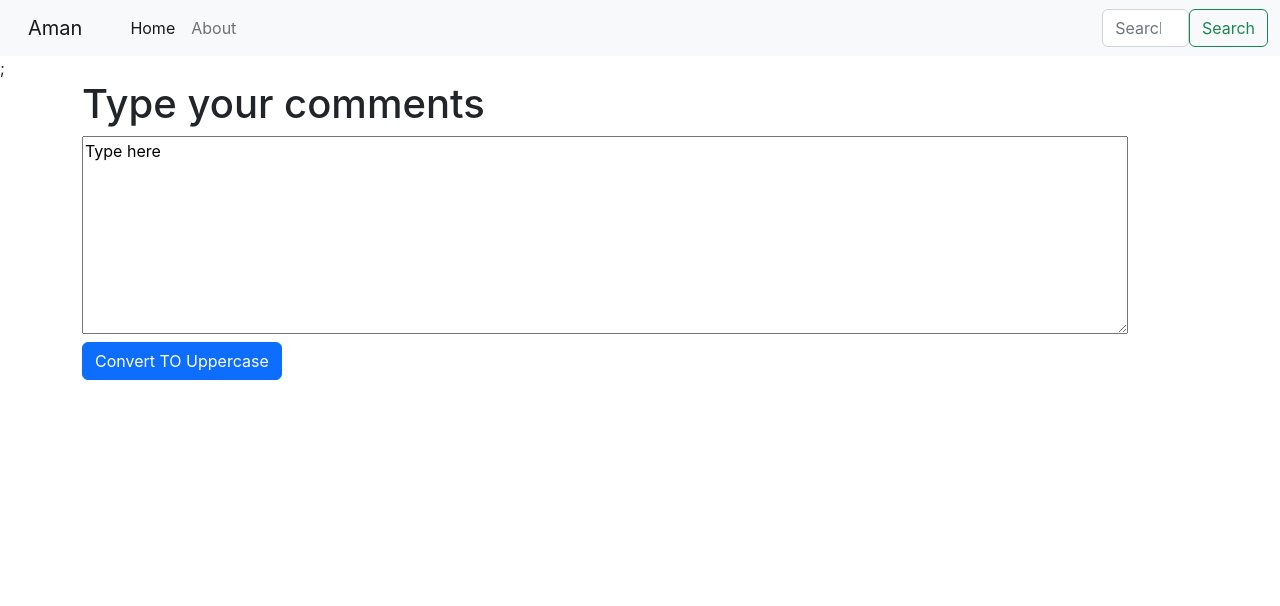
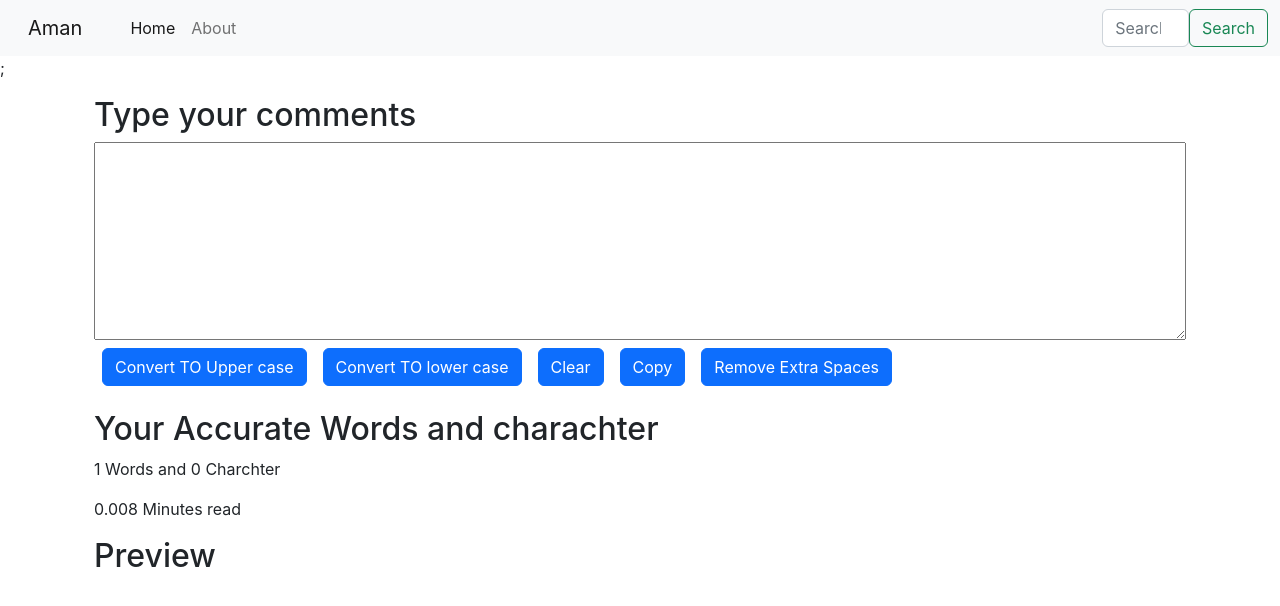
Before and after one commit to Aman9392/React_leraning, a React (Create React App) app: page / in a window 1280 px wide. Shown: the top 606 px of the page. Built offline with nearby package versions, Linux system fonts and the light colour scheme.

Commit message:
Design a Dark theme page

```diff
--- a/src/App.js
+++ b/src/App.js
@@ -1,4 +1,5 @@
 import './App.css';
+// import About from './componentes/About';
 import Navbar from'./componentes/Navbar'
 import State from'./componentes/State';
 function App() {
@@ -8,6 +9,8 @@ function App() {
       <div className="container">
       <State heading="Type your comments"/>
       </div>
+      {/* <About/> */}
+
     </>
   );
 }
--- a/src/componentes/State.js
+++ b/src/componentes/State.js
@@ -2,27 +2,54 @@ import React, { useState } from 'react'
 
 
 export default function State(props) {
-  const handle = () =>{
-    // console.log("buttuan was clicked:" + state);
+  const handleup = () => {
     let newstate = state.toUpperCase();
     setState(newstate);
   }
-  const handleonchanged = (event)=>{
-    // console.log("on changed");
+  const handlelo = () => {
+    let newstate = state.toLowerCase();
+    setState(newstate);
+  }
+  const handleclear = () => {
+    let newstate = '';
+    setState(newstate);
+  }
+  const handlecopy = () =>{
+    var text = document.getElementById('block');
+    text.select();
+    navigator.clipboard.writeText(text.value);
+  }
+  const handleExtraSpaces = () =>{
+    let newText = state.split(/[ ]+/);
+    setState(newText.join(" "))
+  }
+  const handleonchanged = (event) => {
     setState(event.target.value);
   }
-  const [state, setState] = useState('Type here');
+  const [state, setState] = useState('');
   //state = 'new text' this is wrong way
   //setState("who is Aman"); this is write way
   return (
     <>
-      <div>
-        <h1>{props.heading}</h1>
+      <div className='container my-3'>
+        <h2>{props.heading}</h2>
         <div className="text">
-          <textarea className="area" id="block" value={state} onChange={handleonchanged} cols="100" rows="8"></textarea>
+          <textarea className="area" id="block" value={state} onChange={handleonchanged} cols="150" rows="8"></textarea>
         </div>
-        <button className=" my-2 btn btn-primary" onClick={handle}>Convert TO Uppercase</button>
+        <button className=" my-2 btn btn-primary mx-2" onClick={handleup}>Convert TO Upper case</button>
+        <button className=" my-2 btn btn-primary mx-2" onClick={handlelo}>Convert TO lower case</button>
+        <button className=" my-2 btn btn-primary mx-2" onClick={handleclear}>Clear</button>
+        <button className=" my-2 btn btn-primary mx-2" onClick={handlecopy}>Copy</button>
+        <button className=" my-2 btn btn-primary mx-2" onClick={handleExtraSpaces}>Remove Extra Spaces</button>
       </div>
+      <div className="container">
+        <h2>Your Accurate Words and charachter</h2>
+        <p>{state.split(" ").length} Words and {state.length} Charchter</p>
+        <p> {0.008 * state.split(" ").length} Minutes read </p>
+        <h2>Preview</h2>
+        <p>{state}</p>
+      </div>
+
     </>
   )
 }
```
Also changed, not shown: src/componentes/About.js (added, +75 -0 lines).
